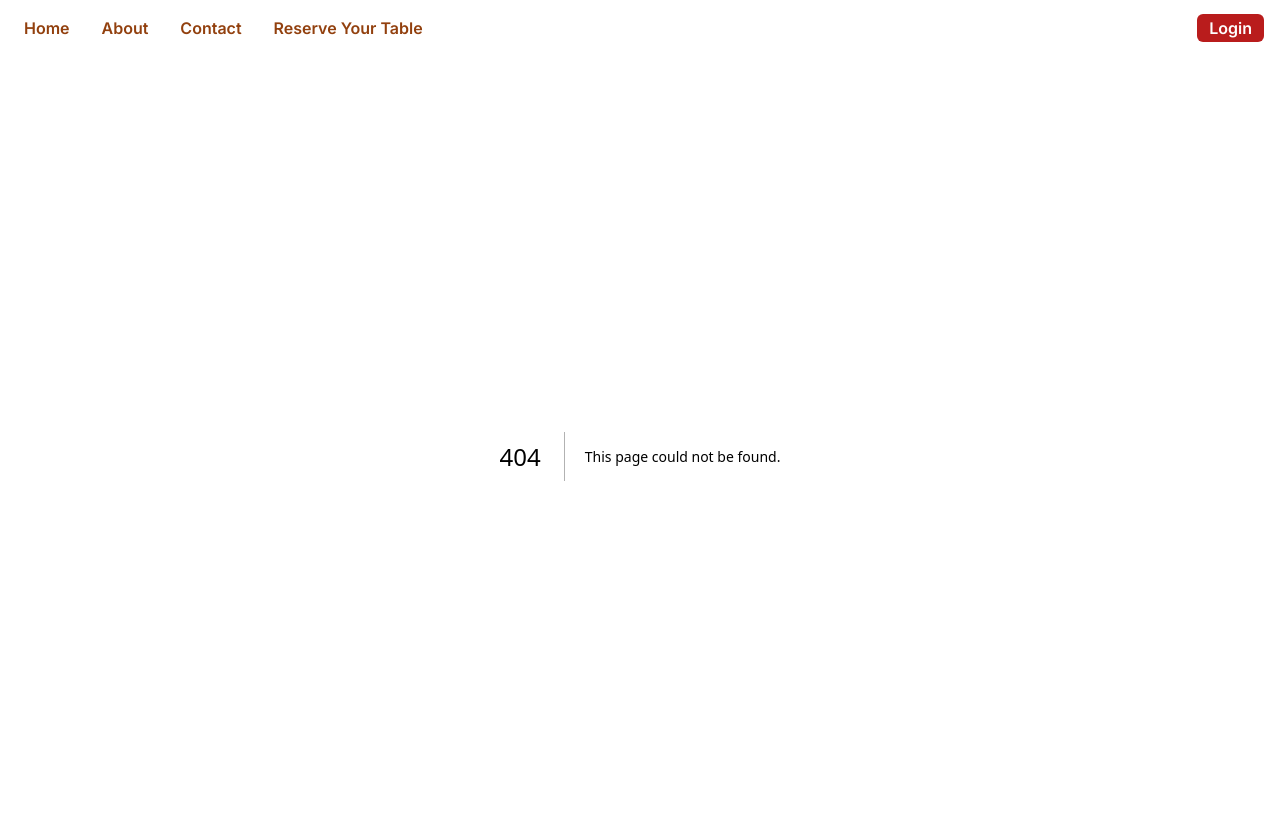
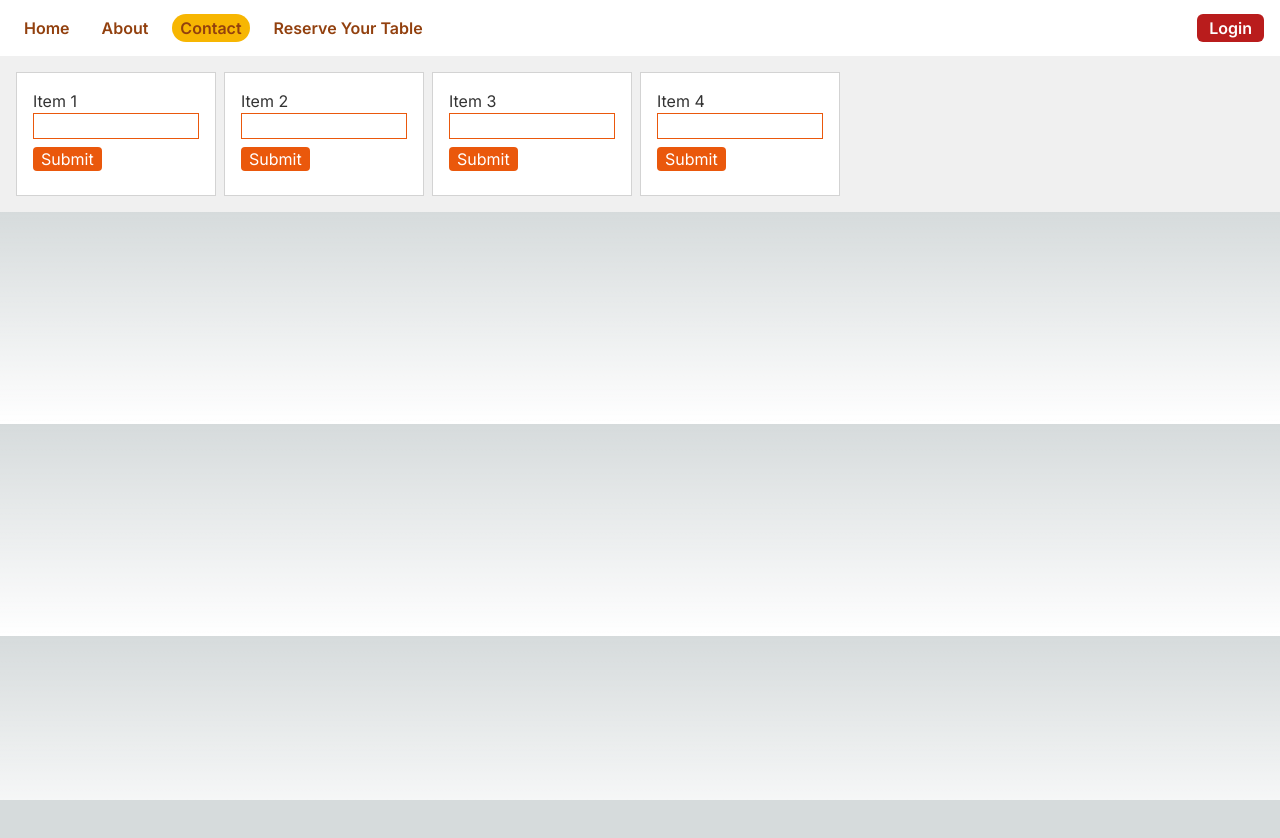
Before and after one commit to Debankushg/Next_14, a Next.js app: page /contacts in a window 1280 px wide. Before the commit this address had no page. Shown: the top 838 px of the page. After the commit the page ends 800 px from the top, so only its background shows below. Built offline with nearby package versions, Linux system fonts and the light colour scheme.

Commit message:
Dragable div has been implemented

```diff
--- /dev/null
+++ b/app/contacts/page.js
@@ -0,0 +1,113 @@
+'use client'
+
+import React, { useState } from 'react';
+import { DragDropContext, Droppable, Draggable } from 'react-beautiful-dnd';
+
+// Initial items
+const initialItems = [
+    { id: '1', content: 'Item 1', inputValue: '', submit: false },
+    { id: '2', content: 'Item 2', inputValue: '', submit: false },
+    { id: '3', content: 'Item 3', inputValue: '', submit: false },
+    { id: '4', content: 'Item 4', inputValue: '', submit: false },
+  ];
+
+const page = () => {
+    const [items, setItems] = useState(initialItems);
+    const [input, setInput] = useState('')
+
+    // Function to handle drag end event
+    const handleOnDragEnd = (result) => {
+        // If no destination, return
+        if (!result.destination) return;
+
+        // Create a copy of the items
+        const reorderedItems = Array.from(items);
+
+        // Splice the dragged item
+        const [reorderedItem] = reorderedItems.splice(result.source.index, 1);
+
+        // Insert it into the new position
+        reorderedItems.splice(result.destination.index, 0, reorderedItem);
+
+        // Update state with the new order of items
+        setItems(reorderedItems);
+    };
+
+
+    const handleInputChange = (id, value) => {
+        const updatedItems = items.map(item =>
+            item.id === id ? { ...item, inputValue: value } : item
+        );
+        setItems(updatedItems);
+    };
+
+    const handleBtn = (id) => {
+        const updatedItems = items.map((e) => {
+          if (e.id === id) {
+            return { ...e, submit: true };
+          } else {
+            return e;
+          }
+        });
+        console.log(updatedItems); // You can keep this log to verify the changes
+        setItems(updatedItems);
+      };
+
+
+    return (
+        <DragDropContext onDragEnd={handleOnDragEnd}>
+            <Droppable droppableId="droppable" direction="horizontal">
+                {(provided) => (
+                    <div
+                        {...provided.droppableProps}
+                        ref={provided.innerRef}
+                        style={{ display: 'flex', padding: '16px', width: '100%', maxHeight: '400px', backgroundColor: '#f0f0f0' }}
+                    >
+                        {items.map((item, index) => (
+                            <Draggable key={item.id} draggableId={item.id} index={index}>
+                                {(provided) => (
+                                    <div
+                                        ref={provided.innerRef}
+                                        {...provided.draggableProps}
+                                        {...provided.dragHandleProps}
+                                        style={{
+                                            userSelect: 'none',
+                                            padding: '16px',
+                                            margin: '0 8px 0 0', // Horizontal margin between items
+                                            minHeight: '50px',
+                                            backgroundColor: '#fff',
+                                            color: '#333',
+                                            border: '1px solid lightgrey',
+                                            width: '200px',
+                                            display: 'flex',
+                                            flexDirection: 'column',
+                                            ...provided.draggableProps.style,
+                                        }}
+                                    >
+                                        <div>
+                                            {item.content}
+                                            <input
+                                                type="text"
+                                                value={item.inputValue}
+                                                onChange={(e) => handleInputChange(item.id, e.target.value)}
+                                                className='border border-solid border-orange-600 w-full outline-none'
+                                            />
+                                            <div className='flex items-end'>
+                                                <button className='bg-orange-600 text-white px-2 py-0 rounded my-2' onClick={() => handleBtn(item.id)}>
+                                                    Submit
+                                                </button>
+                                            </div>
+                                        </div>
+                                    </div>
+                                )}
+                            </Draggable>
+                        ))}
+                        {provided.placeholder}
+                    </div>
+                )}
+            </Droppable>
+        </DragDropContext>
+    );
+};
+
+export default page;
--- a/components/Navbar.js
+++ b/components/Navbar.js
@@ -27,7 +27,7 @@ const Navbar = () => {
               </Link>
             </li>
             <li>
-              <Link href="/contact" className={`font-semibold hover:bg-[#f7b602] hover:text-white rounded-full px-2 py-1 transition duration-300 ${isActive('/contact') ? 'bg-[#f7b602]' : ''}`}>
+              <Link href="/contacts" className={`font-semibold hover:bg-[#f7b602] hover:text-white rounded-full px-2 py-1 transition duration-300 ${isActive('/contacts') ? 'bg-[#f7b602]' : ''}`}>
                 Contact
 
               </Link>
--- a/package.json
+++ b/package.json
@@ -11,6 +11,7 @@
   "dependencies": {
     "next": "14.1.4",
     "react": "^18",
+    "react-beautiful-dnd": "^13.1.1",
     "react-dom": "^18",
     "react-icons": "^5.0.1"
   },
```
Also changed, not shown: 1 other file (tests, documents, lock files or other folders).
